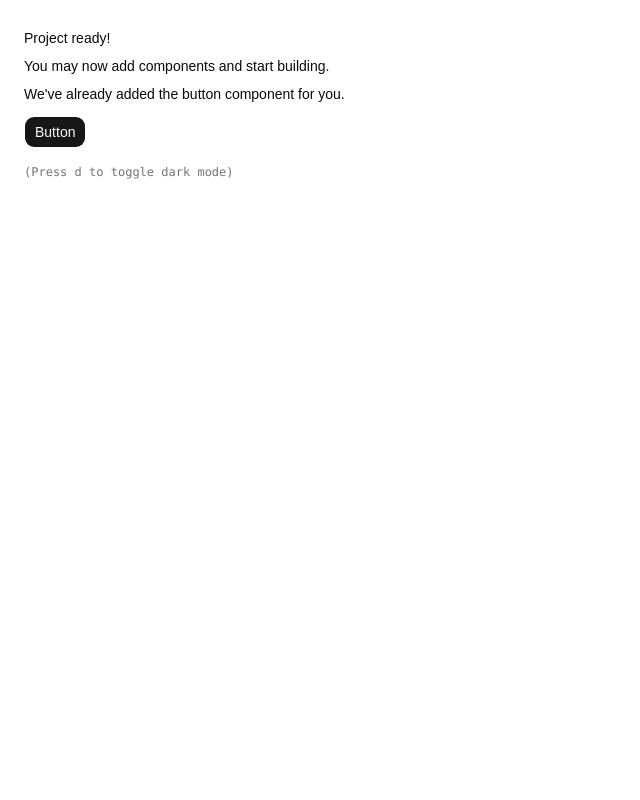
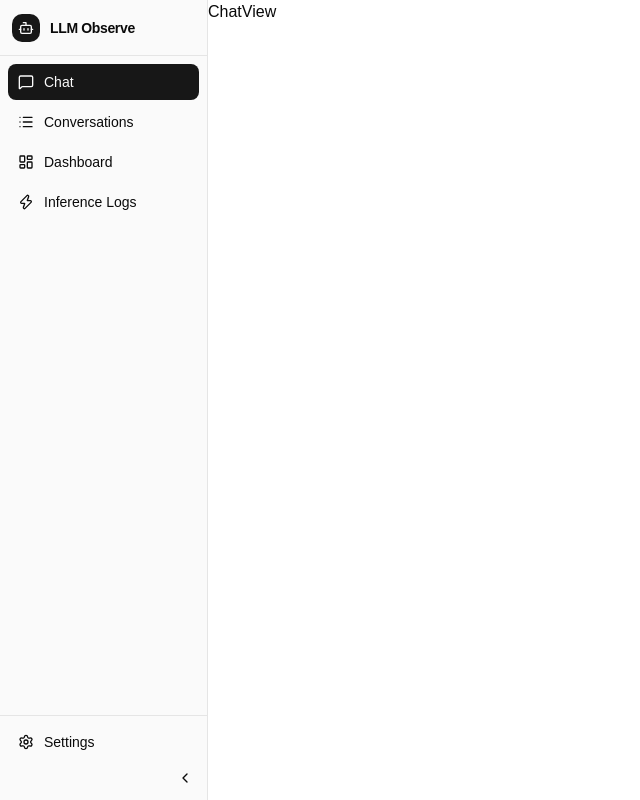
Before and after one commit to ay690/LOGGER_LLM_OLLIVE, a React (Vite) app: page / in a window 1280 px wide. Shown: the whole page, without its empty margins (0-640 px from the left). Built offline with nearby package versions, Linux system fonts and the light colour scheme.

Commit message:
UI: sidebar

```diff
--- a/index.html
+++ b/index.html
@@ -4,7 +4,7 @@
     <meta charset="UTF-8" />
     <link rel="icon" type="image/svg+xml" href="/vite.svg" />
     <meta name="viewport" content="width=device-width, initial-scale=1.0" />
-    <title>vite-app</title>
+    <title>LLM Observe</title>
   </head>
   <body>
     <div id="root"></div>
--- a/src/App.tsx
+++ b/src/App.tsx
@@ -1,25 +1,32 @@
-import { Button } from "@/components/ui/button"
-import {useAppDispatch, useAppSelector} from "@/store/hooks";
+import { TooltipProvider } from "@/components/ui/tooltip";
+import { Sidebar } from "@/components/layout/Sidebar";
+import ChatView  from "@/components/chat/ChatView";
+import { useAppSelector } from "@/store/hooks";
+
+function ViewRouter() {
+  const activeView = useAppSelector((s) => s.ui.activeView)
+
+  switch (activeView) {
+    case "chat":
+      return <ChatView />;
+    default:
+      return <ChatView />;
+  }
+}
 
 export function App() {
-  const activeView = useAppSelector(state => state.ui.activeView);
-  console.log("Active view:", activeView);
-
   return (
-    <div className="flex min-h-svh p-6">
-      <div className="flex max-w-md min-w-0 flex-col gap-4 text-sm leading-loose">
-        <div>
-          <h1 className="font-medium">Project ready!</h1>
-          <p>You may now add components and start building.</p>
-          <p>We&apos;ve already added the button component for you.</p>
-          <Button className="mt-2">Button</Button>
-        </div>
-        <div className="font-mono text-xs text-muted-foreground">
-          (Press <kbd>d</kbd> to toggle dark mode)
+    <TooltipProvider>
+      <div className="flex h-svh overflow-hidden bg-background">
+        <Sidebar />
+        <div className="flex flex-1 flex-col overflow-hidden">
+          <main className="flex-1 overflow-hidden">
+            <ViewRouter />
+          </main>
         </div>
       </div>
-    </div>
+    </TooltipProvider>
   )
 }
 
-export default App
+export default App;
--- /dev/null
+++ b/src/components/chat/ChatView.tsx
@@ -0,0 +1,7 @@
+const ChatView = () => {
+  return (
+    <div>ChatView</div>
+  )
+}
+
+export default ChatView;
--- a/src/components/layout/Sidebar.tsx
+++ b/src/components/layout/Sidebar.tsx
@@ -1,9 +1,112 @@
-import React from 'react';
+import { Bot, LayoutDashboard, List, MessageSquare, Settings, ChevronLeft, ChevronRight, Zap } from "lucide-react";
+import { cn } from "@/lib/utils";
+import { useAppDispatch, useAppSelector } from "@/store/hooks";
+import { setActiveView, toggleSidebar } from "@/store/slices/uiSlice";
+import type { View } from "@/types";
+import { Button } from "@/components/ui/button";
+import { Tooltip, TooltipContent, TooltipTrigger } from "@/components/ui/tooltip";
 
-const Sidebar = () => {
+const NAV_ITEMS: { view: View; label: string; icon: React.ReactNode }[] = [
+  { view: "chat", label: "Chat", icon: <MessageSquare className="size-4" /> },
+  { view: "conversations", label: "Conversations", icon: <List className="size-4" /> },
+  { view: "dashboard", label: "Dashboard", icon: <LayoutDashboard className="size-4" /> },
+  { view: "logs", label: "Inference Logs", icon: <Zap className="size-4" /> },
+]
+
+export function Sidebar() {
+  const dispatch = useAppDispatch()
+  const activeView = useAppSelector((s) => s.ui.activeView)
+  const sidebarOpen = useAppSelector((s) => s.ui.sidebarOpen)
+
   return (
-    <div>Sidebar</div>
+    <aside
+      className={cn(
+        "flex h-full flex-col border-r border-border bg-sidebar transition-all duration-200",
+        sidebarOpen ? "w-52" : "w-14"
+      )}
+    >
+      {/* Logo */}
+      <div className="flex h-14 items-center gap-2.5 border-b border-border px-3">
+        <div className="flex size-7 shrink-0 items-center justify-center rounded-lg bg-primary">
+          <Bot className="size-4 text-primary-foreground" />
+        </div>
+        {sidebarOpen && (
+          <span className="truncate text-sm font-semibold tracking-tight">
+            LLM Observe
+          </span>
+        )}
+      </div>
+
+      {/* Nav */}
+      <nav className="flex flex-1 flex-col gap-1 p-2">
+        {NAV_ITEMS.map(({ view, label, icon }) => {
+          const active = activeView === view
+          const btn = (
+            <button
+              key={view}
+              onClick={() => dispatch(setActiveView(view))}
+              className={cn(
+                "flex w-full items-center gap-2.5 rounded-md px-2.5 py-2 text-sm font-medium transition-colors",
+                active
+                  ? "bg-primary text-primary-foreground"
+                  : "text-sidebar-foreground hover:bg-sidebar-accent hover:text-sidebar-accent-foreground"
+              )}
+            >
+              <span className="shrink-0">{icon}</span>
+              {sidebarOpen && <span className="truncate">{label}</span>}
+            </button>
+          )
+
+          if (!sidebarOpen) {
+            return (
+              <Tooltip key={view}>
+                <TooltipTrigger asChild>{btn}</TooltipTrigger>
+                <TooltipContent side="right">{label}</TooltipContent>
+              </Tooltip>
+            )
+          }
+          return btn
+        })}
+      </nav>
+
+      {/* Settings + Collapse */}
+      <div className="flex flex-col gap-1 border-t border-border p-2">
+        {!sidebarOpen ? (
+          <Tooltip>
+            <TooltipTrigger asChild>
+              <button
+                onClick={() => dispatch(setActiveView("chat" as View))}
+                className="flex w-full items-center justify-center rounded-md p-2 text-sidebar-foreground hover:bg-sidebar-accent"
+              >
+                <Settings className="size-4" />
+              </button>
+            </TooltipTrigger>
+            <TooltipContent side="right">Settings</TooltipContent>
+          </Tooltip>
+        ) : (
+          <button
+            onClick={() => dispatch(setActiveView("chat" as View))}
+            className="flex w-full items-center gap-2.5 rounded-md px-2.5 py-2 text-sm font-medium text-sidebar-foreground hover:bg-sidebar-accent"
+          >
+            <Settings className="size-4 shrink-0" />
+            <span className="truncate">Settings</span>
+          </button>
+        )}
+
+        <Button
+          variant="ghost"
+          size="icon-sm"
+          className="self-end"
+          onClick={() => dispatch(toggleSidebar())}
+          aria-label="Toggle sidebar"
+        >
+          {sidebarOpen ? (
+            <ChevronLeft className="size-4" />
+          ) : (
+            <ChevronRight className="size-4" />
+          )}
+        </Button>
+      </div>
+    </aside>
   )
 }
-
-export default Sidebar
```
